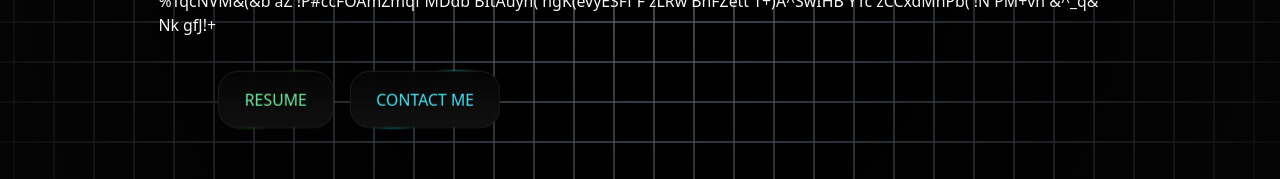
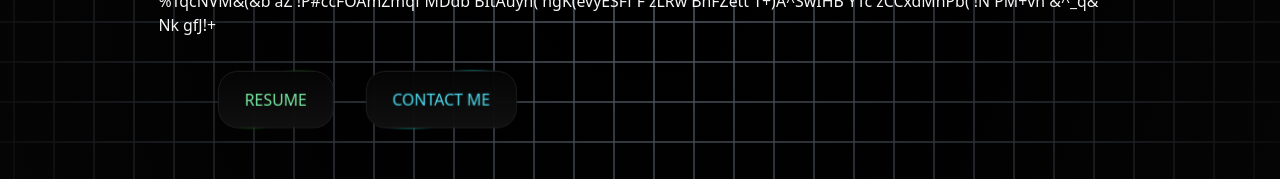
Before and after one commit to Naveen2070/re-portfolio, a React (Vite) app: page / in a window 1280 px wide. Shown: the part 492-671 px from the top of the page. Built offline with nearby package versions, Linux system fonts and the light colour scheme.

Commit message:
magneting buttona dded

```diff
--- /dev/null
+++ b/src/components/animations/Magnet.tsx
@@ -0,0 +1,95 @@
+import React, {
+  useState,
+  useEffect,
+  useRef,
+  ReactNode,
+  HTMLAttributes,
+} from "react";
+
+interface MagnetProps extends HTMLAttributes<HTMLDivElement> {
+  children: ReactNode;
+  padding?: number;
+  disabled?: boolean;
+  magnetStrength?: number;
+  activeTransition?: string;
+  inactiveTransition?: string;
+  wrapperClassName?: string;
+  innerClassName?: string;
+}
+
+const Magnet: React.FC<MagnetProps> = ({
+  children,
+  padding = 100,
+  disabled = false,
+  magnetStrength = 2,
+  activeTransition = "transform 0.3s ease-out",
+  inactiveTransition = "transform 0.5s ease-in-out",
+  wrapperClassName = "",
+  innerClassName = "",
+  ...props
+}) => {
+  const [isActive, setIsActive] = useState<boolean>(false);
+  const [position, setPosition] = useState<{ x: number; y: number }>({
+    x: 0,
+    y: 0,
+  });
+  const magnetRef = useRef<HTMLDivElement>(null);
+
+  useEffect(() => {
+    if (disabled) {
+      setPosition({ x: 0, y: 0 });
+      return;
+    }
+
+    const handleMouseMove = (e: MouseEvent) => {
+      if (!magnetRef.current) return;
+
+      const { left, top, width, height } =
+        magnetRef.current.getBoundingClientRect();
+      const centerX = left + width / 2;
+      const centerY = top + height / 2;
+
+      const distX = Math.abs(centerX - e.clientX);
+      const distY = Math.abs(centerY - e.clientY);
+
+      if (distX < width / 2 + padding && distY < height / 2 + padding) {
+        setIsActive(true);
+        const offsetX = (e.clientX - centerX) / magnetStrength;
+        const offsetY = (e.clientY - centerY) / magnetStrength;
+        setPosition({ x: offsetX, y: offsetY });
+      } else {
+        setIsActive(false);
+        setPosition({ x: 0, y: 0 });
+      }
+    };
+
+    window.addEventListener("mousemove", handleMouseMove);
+    return () => {
+      window.removeEventListener("mousemove", handleMouseMove);
+    };
+  }, [padding, disabled, magnetStrength]);
+
+  const transitionStyle = isActive ? activeTransition : inactiveTransition;
+
+  return (
+    <div
+      ref={magnetRef}
+      className={wrapperClassName}
+      style={{ position: "relative", display: "inline-block" }}
+      {...props}
+    >
+      <div
+        className={innerClassName}
+        style={{
+          transform: `translate3d(${position.x}px, ${position.y}px, 0)`,
+          transition: transitionStyle,
+          willChange: "transform",
+        }}
+      >
+        {children}
+      </div>
+    </div>
+  );
+};
+
+export default Magnet;
--- a/src/components/intro/IntroContainer.tsx
+++ b/src/components/intro/IntroContainer.tsx
@@ -4,6 +4,7 @@
 import RotatingText from "../animations/text_effects/rotating_text/RotatingText";
 import DecryptedText from "../animations/text_effects/decrypt_text/DecryptText";
 import StarComponent from "../animations/star_componenet/StarComponent";
+import Magnet from "../animations/Magnet";
 
 export const IntroContainer = () => {
   const [namingComplete, setNamingComplete] = React.useState(false);
@@ -141,7 +142,8 @@
           >
             Resume
           </StarComponent>
-          <div className="w-4"></div>
+          <div className="w-8"></div>
+          <Magnet padding={50} disabled={false} magnetStrength={5}>
             <StarComponent
               as="button"
               className="text-[12px] sm:text-[14px] md:text-[16px] uppercase text-cyan-300 cursor-pointer"
@@ -151,6 +153,7 @@
             >
               Contact Me
             </StarComponent>
+          </Magnet>
         </div>
       </div>
     </section>
```
Lines whose indentation alone changed are shown as unchanged.
